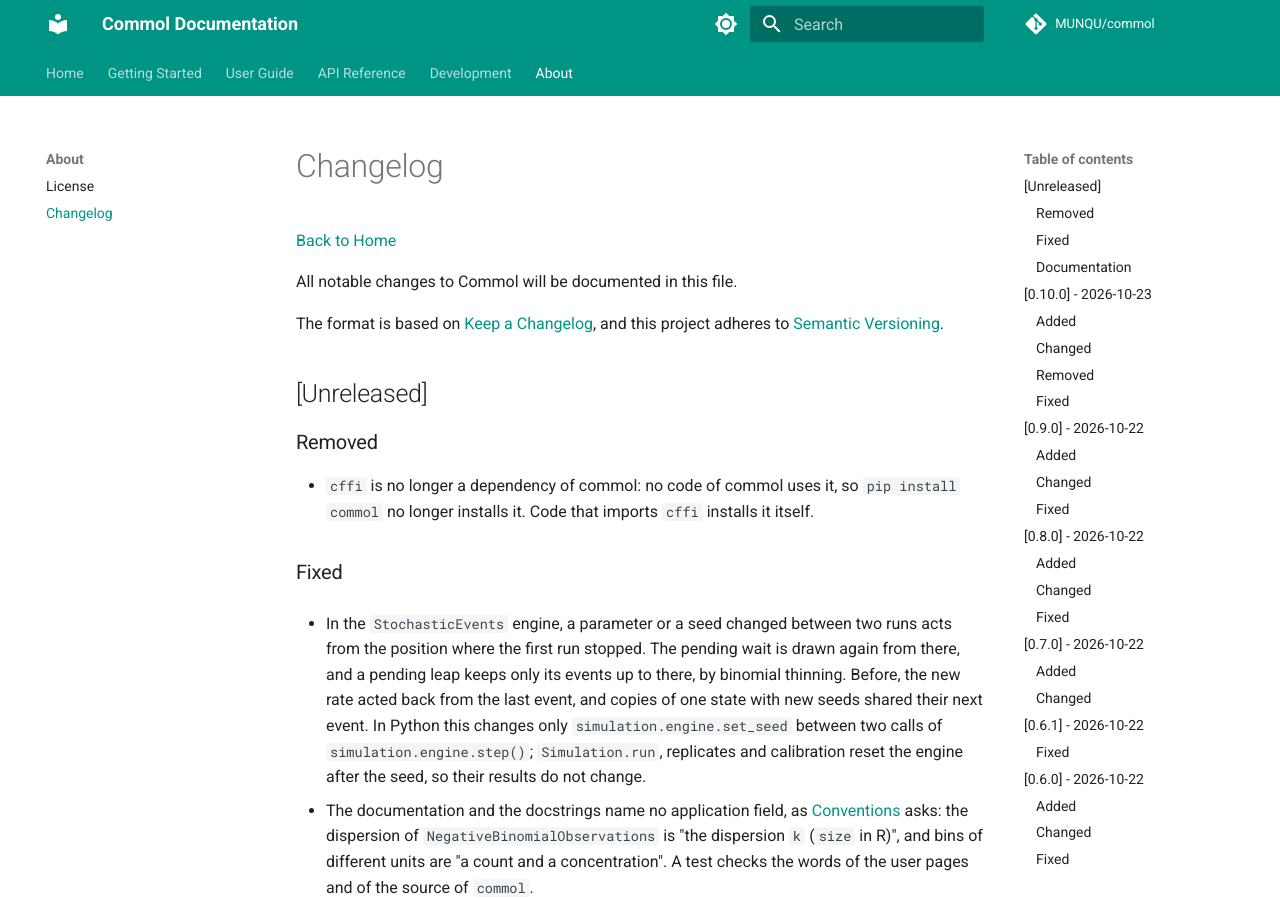
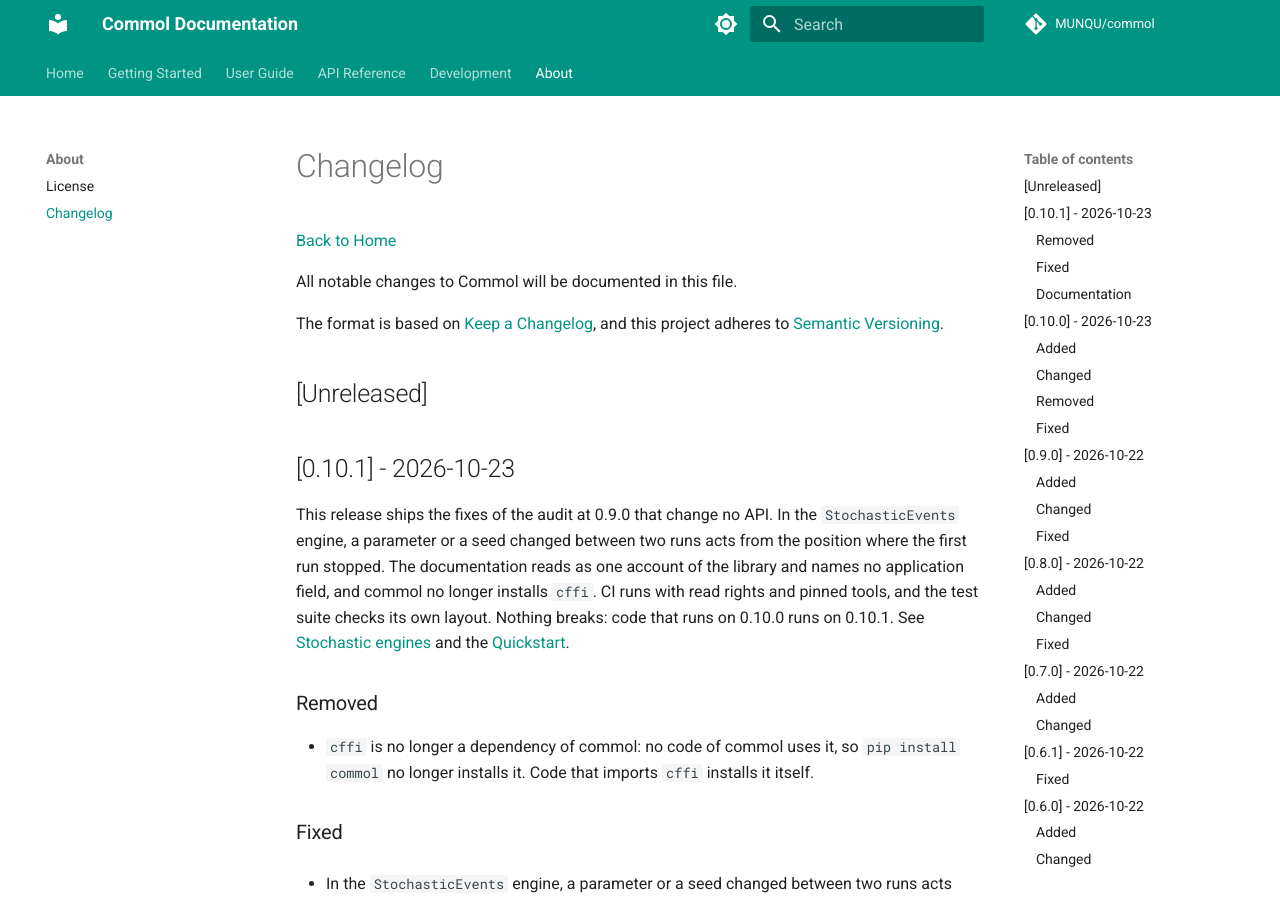
Before and after one commit to MUNQU/commol, an MkDocs documentation site: the page built from docs/about/changelog.md, in a window 1280 px wide and 900 px high. Built offline with MkDocs 1.6.1 and Material for MkDocs 9.7.7, drawn with Linux system fonts in a browser that asks for light colours; comment, search, counter and statistics services are not loaded; the version menu is left out; some of the changed text lies outside the part shown.

Commit message:
docs(changelog): release 0.10.1 (#371)

```diff
--- a/docs/about/changelog.md
+++ b/docs/about/changelog.md
@@ -8,6 +8,17 @@
 and this project adheres to [Semantic Versioning](https://semver.org/spec/v2.0.0.html).
 
 ## [Unreleased]
+
+## [0.10.1] - 2026-10-23
+
+This release ships the fixes of the audit at 0.9.0 that change no API. In the
+`StochasticEvents` engine, a parameter or a seed changed between two runs acts
+from the position where the first run stopped. The documentation reads as one
+account of the library and names no application field, and commol no longer
+installs `cffi`. CI runs with read rights and pinned tools, and the test suite
+checks its own layout. Nothing breaks: code that runs on 0.10.0 runs on
+0.10.1. See [Stochastic engines](../guide/stochastic.md) and the
+[Quickstart](../getting-started/quickstart.md).
 
 ### Removed
 
@@ -1622,6 +1633,7 @@
 ## Version History
 
 - **Unreleased** - Current development version
+- **0.10.1** - Fixes of the audit: stochastic changes from the position, one account in the documentation, read-only CI and pinned tools
 - **0.10.0** - One way for equivalent things: setting names, seeds and starts, result shapes, error types, the quantile and logging
 - **0.9.0** - Control over the work and the record: threads and levels, swarm stop rules, truncated chaos bases, ratios, seeds and build info
 - **0.8.0** - Comparing runs: scenarios, quantities of a series, figures as methods and runs on the same panels
```
